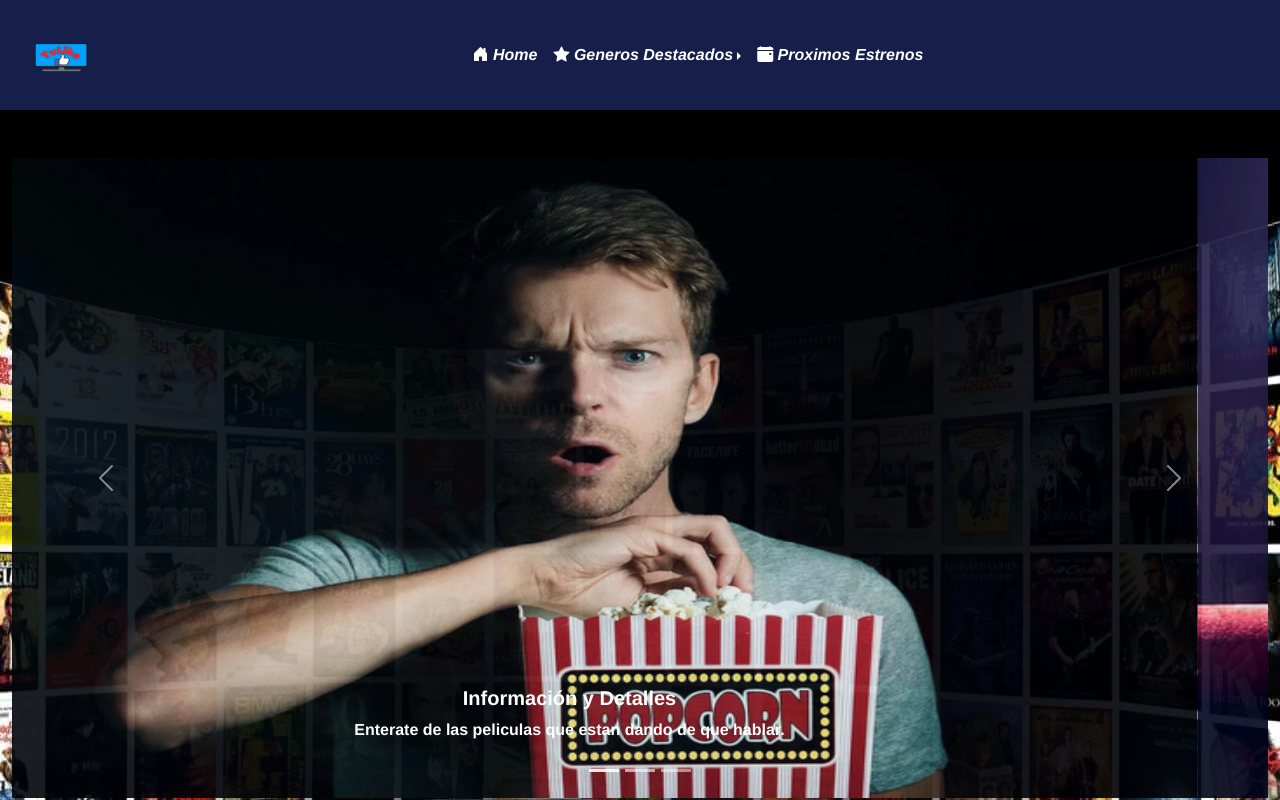
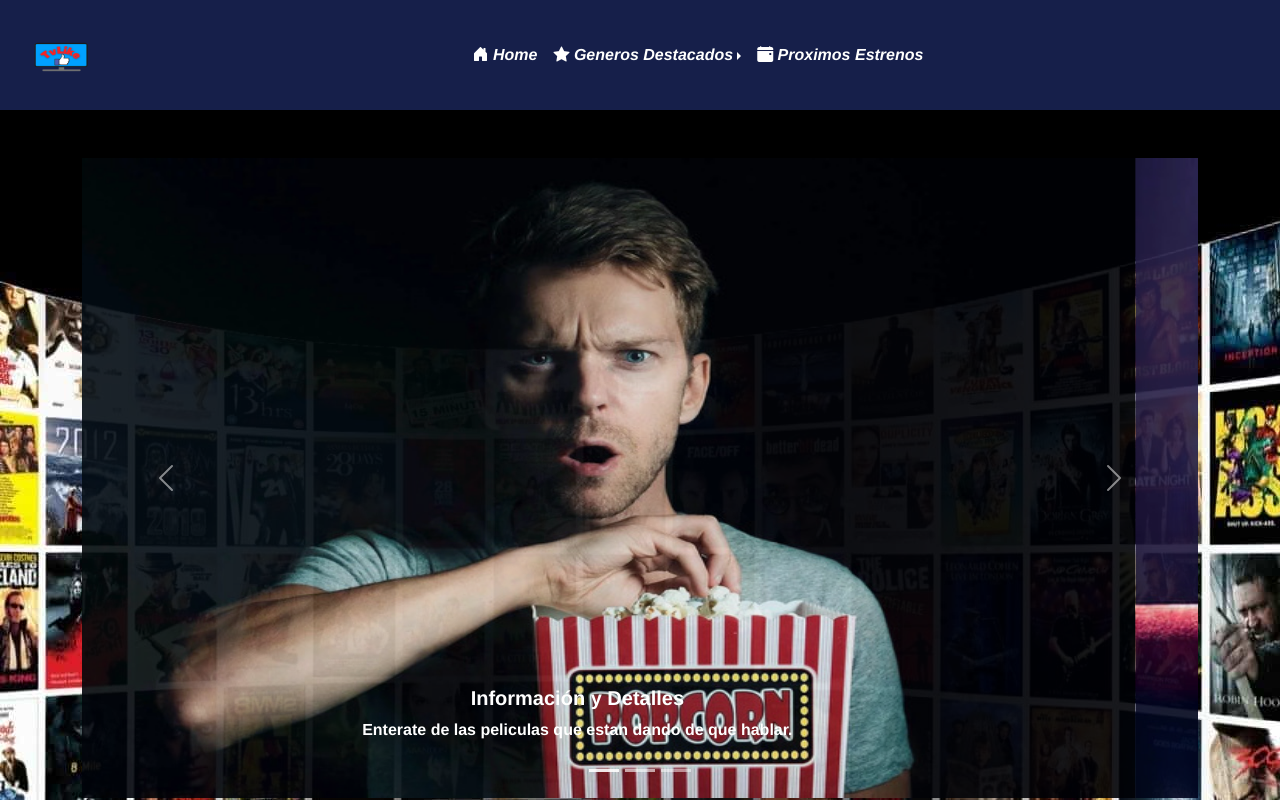
Before and after one commit to aparra67/TvLike-Vue, a Vue app: page / in a window 1280 px wide. Shown: the top 800 px of the page. Built offline with nearby package versions, Linux system fonts and the light colour scheme; no server answers.

Commit message:
Anexo background al carousel

```diff
--- a/src/components/CarouselHome.vue
+++ b/src/components/CarouselHome.vue
@@ -1,5 +1,5 @@
 <template>
-  <div class="container-fluid">
+  <div class="container">
     <div id="carouselExampleCaptions" class="carousel slide mt-5 mb-5" data-bs-ride="carousel">
       <div class="carousel-indicators">
         <button type="button" data-bs-target="#carouselExampleCaptions" data-bs-slide-to="0" class="active"
@@ -12,21 +12,21 @@
       <div class="carousel-inner">
         <div class="carousel-item active">
           <img src="../../public/slider/slider-1.jpg" class="d-block w-100 img-slider" alt="...">
-          <div class="carousel-caption d-none d-md-block">
+          <div class="carousel-caption d-md-block">
             <h5>Información y Detalles</h5>
             <p>Enterate de las peliculas que estan dando de que hablar.</p>
           </div>
         </div>
         <div class="carousel-item">
           <img src="../../public/slider/slider-2.jpg" class="d-block w-100 img-slider" alt="...">
-          <div class="carousel-caption d-none d-md-block">
+          <div class="carousel-caption d-md-block">
             <h5>Trailers de Peliculas</h5>
             <p>Disfruta de los mejores trailers de tus peliculas favoritas</p>
           </div>
         </div>
         <div class="carousel-item">
           <img src="../../public/slider/slider-3.jpg" class="d-block w-100 img-slider" alt="...">
-          <div class="carousel-caption d-none d-md-block">
+          <div class="carousel-caption d-md-block">
             <h5>Posters</h5>
             <p>Las mejores imagenes de las peliculas que a ti te gustan</p>
           </div>
```
